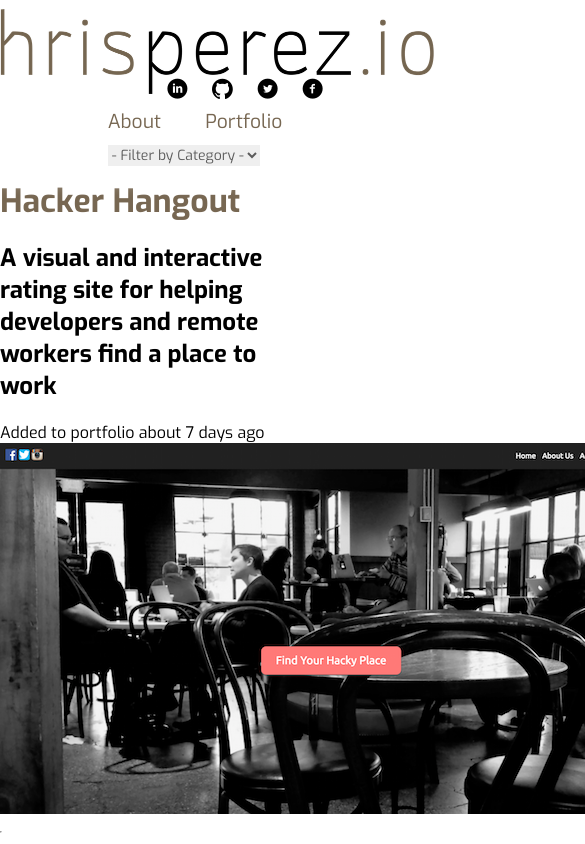
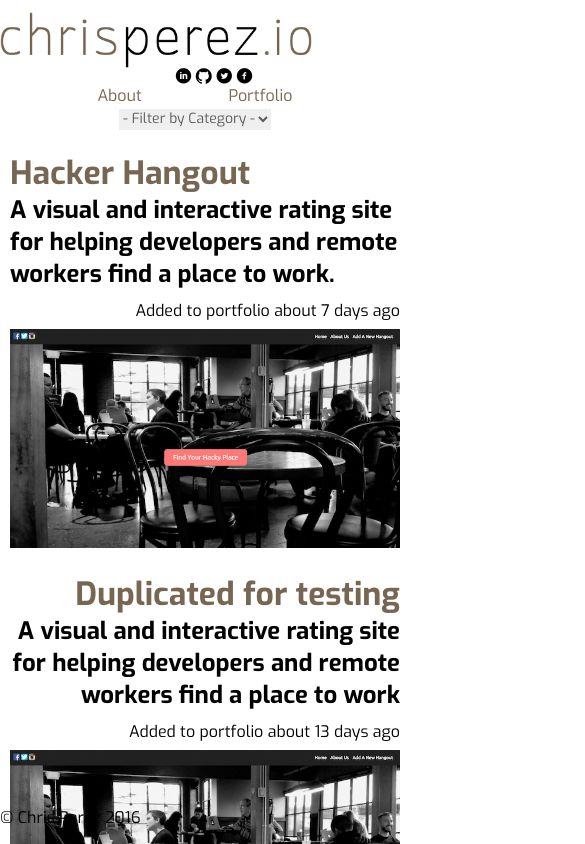
Before and after one commit to ckperez/portfolio, a plain HTML site: page index.html in a window 390 px wide. Shown: the top 844 px of the page, 585 px wide, since content can reach past the window. Drawn offline with Linux system fonts and the light colour scheme; files whose address does not match are found by name.

Commit message:
Made my portfolio site mobile-first, styled everything to scale down to look good at 320px wide, which is about as narrow as phones get these days... set media query breakpoint at 380px to float my projects in alternating directions, changed normalize.css to my own zerofy.css which ACTUALLY zeros out margins

```diff
--- a/index.html
+++ b/index.html
@@ -3,15 +3,19 @@
   <head>
     <meta charset="UTF-8">
     <title>Chris Perez | Developer</title>
-    <link rel="stylesheet" href="vendor/normalize.css">
+    <link rel="stylesheet" href="vendor/zerofy.css">
     <link rel="stylesheet" href="styles/icons.css">
     <link rel="stylesheet" href="styles/base.css">
+    <link rel="stylesheet" href="styles/layout.css">
+    <link rel="stylesheet" href="styles/state.css">
     <link rel="stylesheet" href="styles/projects.css">
     <link rel="stylesheet" href="styles/about.css">
+    <meta name="viewport" content="width=device-width, initial-scale=1">
   </head>
   <body>
     <header>
-      <img src="img/chrisperez.png" alt="ChrisPerez.io" title="Chris Perez | Developer">
+      <div>
+        <img src="img/chrisperez.png" alt="chrisPerez.io" title="Chris Perez | Developer">
         <div class="social-icon-container">
           <ul>
             <a href="https://www.linkedin.com/in/chriskperez" target="_blank"><li class="social icon-linkedin-with-circle"></li></a>
@@ -19,6 +23,7 @@
             <a href="https://twitter.com/chrisperez_io" target="_blank"><li class="social icon-twitter-with-circle"></li></a>
             <a href="https://www.facebook.com/ckperez" target="_blank"><li class="social icon-facebook-with-circle"></li></a>
           </ul>
+        </div>
       </div>
       <nav>
         <ul>
--- a/scripts/app.js
+++ b/scripts/app.js
@@ -19,7 +19,6 @@ PortfolioItem.prototype.toHtml = function(){
   $newProject.find('img').attr('src', this.imgPath);
   $newProject.find('time[pubdate]').attr('title', this.projectCompleted);
   $newProject.find('time').html('Added to portfolio about ' + parseInt((new Date() - new Date(this.projectCompleted)) / 60 / 60 / 24 / 1000) + ' days ago');
-  $newProject.append('<hr>');
   $newProject.removeClass('template');
   return $newProject;
 };
--- a/scripts/portfolioData.js
+++ b/scripts/portfolioData.js
@@ -1,7 +1,7 @@
 var portfolioProjects = [
   {
     title: 'Hacker Hangout',
-    tagline: 'A visual and interactive rating site for helping developers and remote workers find a place to work',
+    tagline: 'A visual and interactive rating site for helping developers and remote workers find a place to work.',
     projectURL: 'http://ckperez.github.io/hackerhangout',
     category: 'design',
     imgPath: 'img/hackerhangout.png',
--- a/scripts/portfolioView.js
+++ b/scripts/portfolioView.js
@@ -28,7 +28,7 @@ portfolioView.handleCategoryFilter = function(){
       var $selectedCategory = $('div[data-category=' + $(this).val() + ']');
       $selectedCategory.show();
     } else {
-      $('div[data-category]').show();
+      $('div[data-category]:not(.template)').show();
     }
   });
 };
--- a/styles/about.css
+++ b/styles/about.css
@@ -2,9 +2,8 @@
   margin: auto;
 }
 
-#about-me p, #about-me h1, #about-me h2{
-  padding-left: 60px;
-  padding-right: 60px;
+#about-me h1, #about-me h2{
+  padding: 10px;
 }
 
 .bio p {
@@ -12,14 +11,14 @@
 }
 
 .call-to-action{
-  padding: 10px 80px;
+  padding: 0;
   margin: auto;
   text-align: center;
 }
 
 button{
   position: relative;
-  margin: auto;
+  margin: 1em auto;
   background-color: #776752;
   border-style: none;
   border-radius: 4px;
@@ -27,3 +26,29 @@ button{
   padding: 6px 20px;
   color: white;
 }
+
+@media only screen and (min-width: 380px){
+
+
+
+
+
+
+
+
+
+
+
+
+
+
+
+
+
+}
+
+
+/*#about-me p, #about-me h1, #about-me h2{
+  padding-left: 60px;
+  padding-right: 60px;
+}*/
--- a/styles/base.css
+++ b/styles/base.css
@@ -3,96 +3,69 @@
 body{
   margin: auto;
   font-family: 'Exo', sans-serif;
+  padding: 0;
+  font-size: 100%;
 }
 
 header{
-  display: flex;
-  flex-direction: column;
-  align-items: center;
-  background-color: white;
-  position: fixed;
-  margin: auto;
-  padding-top: 28px;
-  margin-top: -20px;
+  font-size: 1em;
   width: 100%;
-  box-shadow: 0 8px 16px 4px #FFF;
+  min-width: 320px;
+  padding-top: 12px;
+  position: static;
+  top: 0;
+  background-color: #FFF;
 }
 
-.social{
-  padding: 0 10px;
-  font-size: 1.3em;
+header img{
+  position: relative;
+  width: 80%;
+  max-width:100%;
+  margin: 0 10%;
 }
 
-header a{
-  color: black;
+main{
+  width: 100%;
+  margin: auto;
+  padding: 0 10px;
 }
-
-header a:hover{
-  color: #776752;
+#filter{
+  margin: auto;
+  text-align: center;
 }
-
-.social-icon-container ul{
-  padding-left: 100px;
-  margin-top: 0px;
-  z-index: 100;
-}
-#projects, #about-me{
-  padding-top: 180px;
-}
-
-img[title]{
-  max-width: 480px;
-  margin-bottom: -16px;
-}
-
-header ul, header li{
-  display: inline-block;
-}
-
-nav ul{
-  padding: 0;
-  margin: 0;
-  transform: translateY(-10px);
-}
-
-nav li:first-of-type{
-  padding-right: 40px;
-}
-
-nav li{
-  color: #776752;
-  font-size: 1.2em;
-}
-nav li:hover{
-  opacity: .7;
-  cursor: pointer;
-}
-
-select{
+select {
   color: #5C5C5C;
   border: 0;
   font-size: 14px;
   text-align: center;
+  margin: .2em auto;
 }
 
-li img{
-  width: 25px;
-  margin: -90px 10px 0 10px;
-  z-index: 101;
+.template{
+  display: none;
 }
- hr, section{
-   max-width: 960px;
-   margin: auto;
- }
 
- hr{
-   margin: 12px 0;
- }
+a{
+  color:#776752;
+  text-decoration: none;
+}
 
- footer{
-   width: 100%;
-   background-color: white;
-   text-align: center;
-   margin: auto;
-   box-shadow: 0 -8px 16px 4px #FFF;
- }
+p{
+  margin: 0 auto 1em auto;
+}
+
+footer {
+  position: absolute;
+  bottom: 0;
+  padding-top: 1em;
+  margin: 0 auto;
+  text-align: center;
+}
+
+@media only screen and (min-width: 380px){
+  header img{
+    position: relative;
+    width: 80%;
+    max-width:100%;
+    margin: auto;
+}
--- /dev/null
+++ b/styles/layout.css
@@ -0,0 +1,86 @@
+/*FIXED HEADER STYLES
+====================================*/
+header>div{
+  position: relative;
+}
+
+.social-icon-container{
+  position: absolute;
+  width: calc(100% / 3);
+  margin-top: .5em;
+  top: 30%;
+  left: 45%;
+}
+
+header ul{
+  padding: 0 !important;
+}
+
+nav ul{
+  margin:0 auto;
+}
+
+header li{
+  display: inline-block;
+  list-style: none;
+}
+
+header a{
+  color: black;
+  font-size: 4vmin;
+
+}
+
+nav{
+  width: 50%;
+  margin: 3% 25%;
+}
+
+.tab{
+  color: #776752;
+}
+
+.tab:nth-of-type(2){
+  float: right;
+}
+
+/*MOBILE CONTENT STYLES
+====================================*/
+div[data-category]:nth-of-type(2){
+  padding-top: 8px;
+}
+
+#projects, #about-me{
+  width: 100%;
+}
+
+@media only screen and (min-width: 380px){
+  header, section, main{
+    max-width: 960px;
+  }
+
+  .social-icon-container{
+    top:50%;
+  }
+
+  header a{
+    font-size: 1em;
+  }
+
+
+
+
+
+
+
+
+
+
+
+
+
+
+
+
+
+}
--- a/styles/projects.css
+++ b/styles/projects.css
@@ -1,34 +1,50 @@
+/*MOBILE PROJECTS AND ABOUT STYLES
+======================================*/
+
 div[data-category]{
-  display: flex;
-  justify-content: space-between;
-  align-items: flex-start;
-  flex-wrap: wrap;
+  text-align: justify;
+  width: 100%;
 }
 
-div[data-category]:nth-of-type(even){
-  flex-direction: row;
-  text-align: left;
+div[data-category] img{
+  max-width: 100%;
+  margin-bottom: 20px;
 }
 
-div[data-category]:nth-of-type(odd){
-  flex-direction: row-reverse;
+time{
+  float: right;
   text-align: right;
+  margin: 10px 0 8px 0;
 }
 
-a{
-  color:#776752;
-  text-decoration: none;
+@media only screen and (min-width: 380px){
+
+  div[data-category]:nth-of-type(even){
+    text-align: left;
+    float: right;
+  }
+
+  div[data-category]:nth-of-type(odd){
+    text-align: right;
+    float: left;
+  }
+
+
+
+
+
+
+
+
+
+
+
+
+
+
+
 }
 
-.project-info{
-  max-width: 300px;
-}
+/*
 
-.project-info h1{
-  margin: 0;
-  padding-top: 0;
-}
-
-.template{
-  display: none !important;
-}
+}*/
--- /dev/null
+++ b/styles/state.css
@@ -0,0 +1,3 @@
+header a:hover{
+  color: #776752;
+}
```
Also changed, not shown: vendor/zerofy.css. Lines whose indentation alone changed are shown as unchanged.
